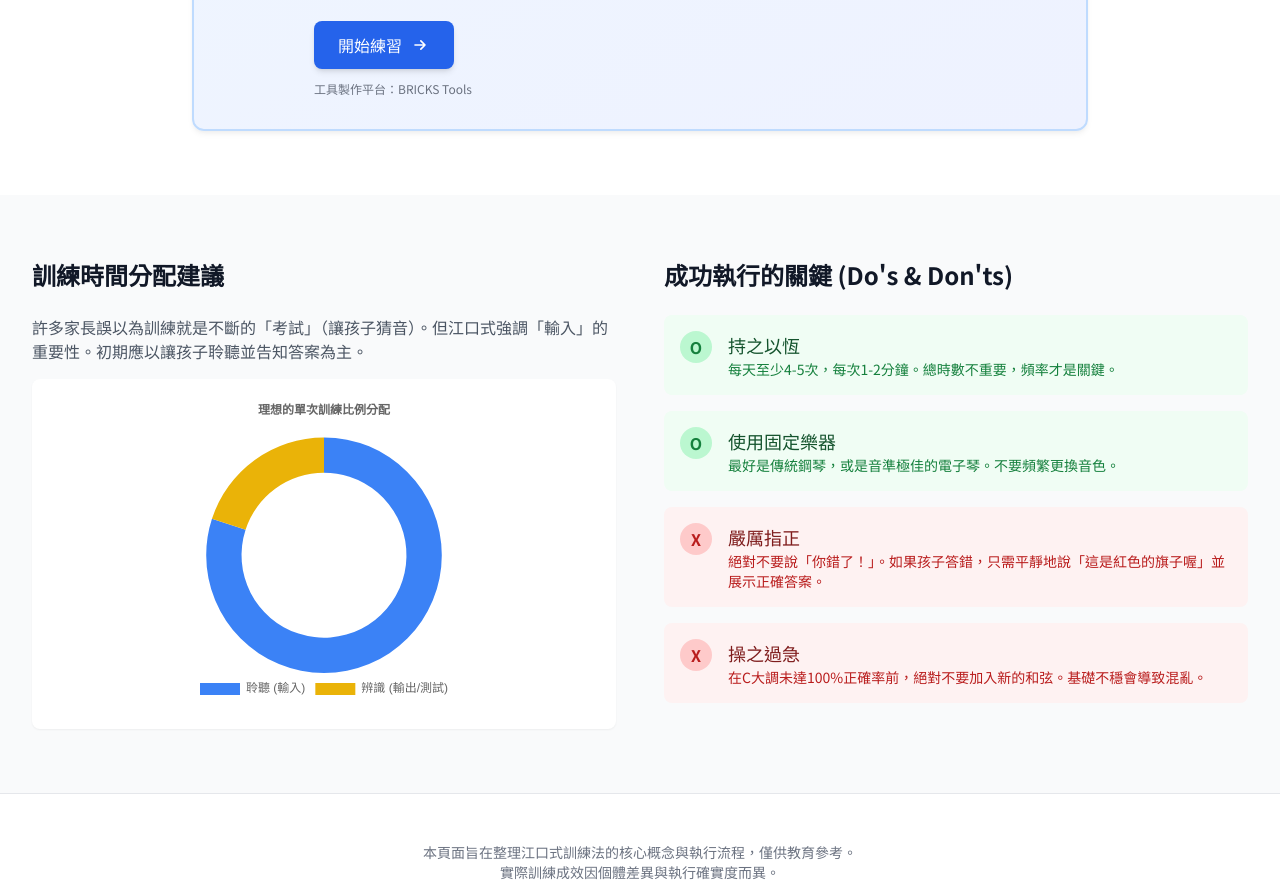
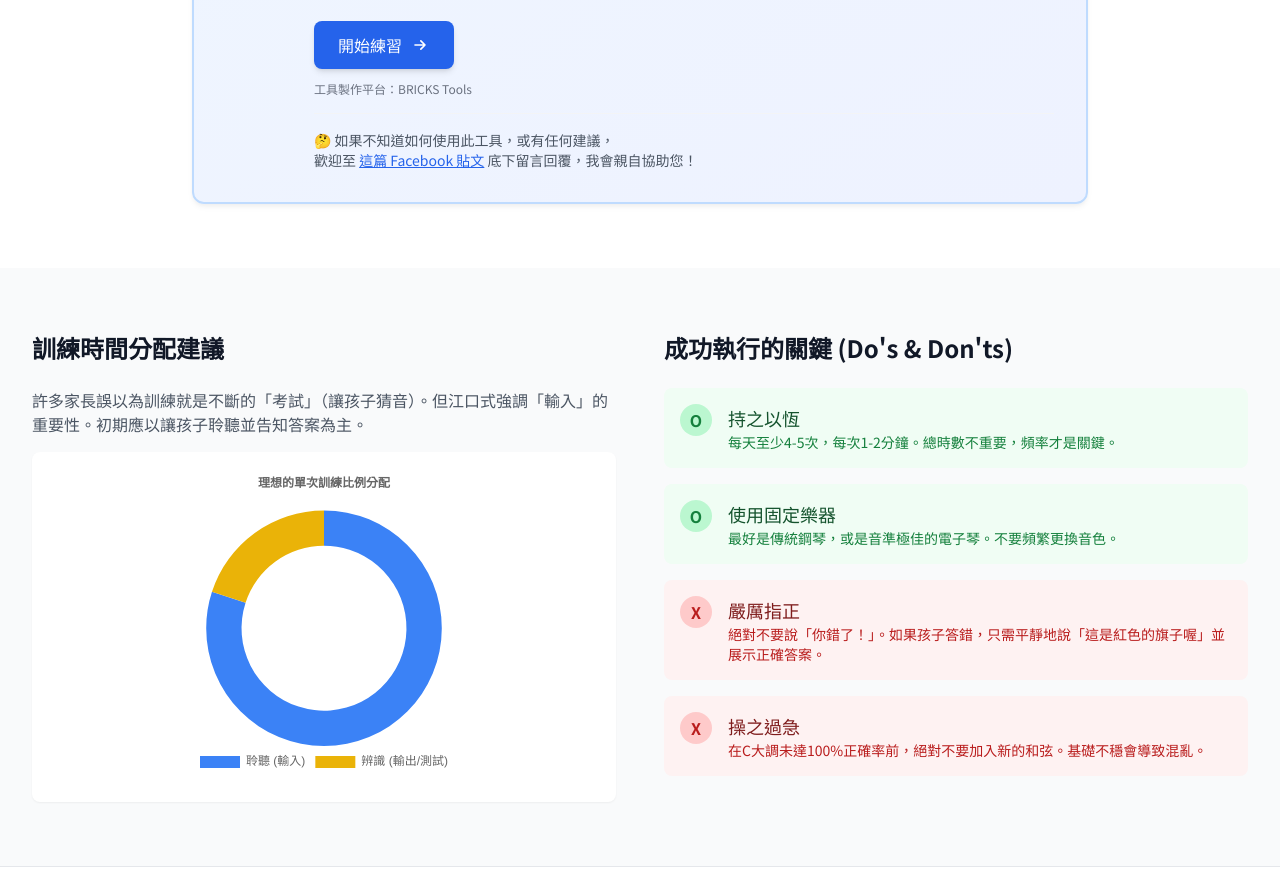
Before and after one commit to TigerChi/Perfect-Tone, a plain HTML site: page index.html in a window 1280 px wide. Shown: the part 3056-3951 px from the top of the page. Drawn offline with nearby package versions, Linux system fonts and the light colour scheme.

Commit message:
chore: update main page content and structure

```diff
--- a/index.html
+++ b/index.html
@@ -398,6 +398,16 @@
                             <p class="mt-3 text-xs text-gray-500">
                                 工具製作平台：BRICKS Tools
                             </p>
+
+                            <div class="mt-4 pt-4 border-t border-gray-100">
+                                <p class="text-sm text-gray-600">
+                                    🤔 如果不知道如何使用此工具，或有任何建議，<br>
+                                    歡迎至 <a
+                                        href="https://www.facebook.com/alderis7/posts/pfbid0qDaUSSC9JvTh1sw8zhrV3mqSGx1V8BhtuN5B2LBAD31uEGcDLUTkoDCAFrTtJhHwl"
+                                        target="_blank" class="text-blue-600 hover:text-blue-800 underline">這篇 Facebook
+                                        貼文</a> 底下留言回覆，我會親自協助您！
+                                </p>
+                            </div>
                         </div>
                     </div>
                 </div>
```
